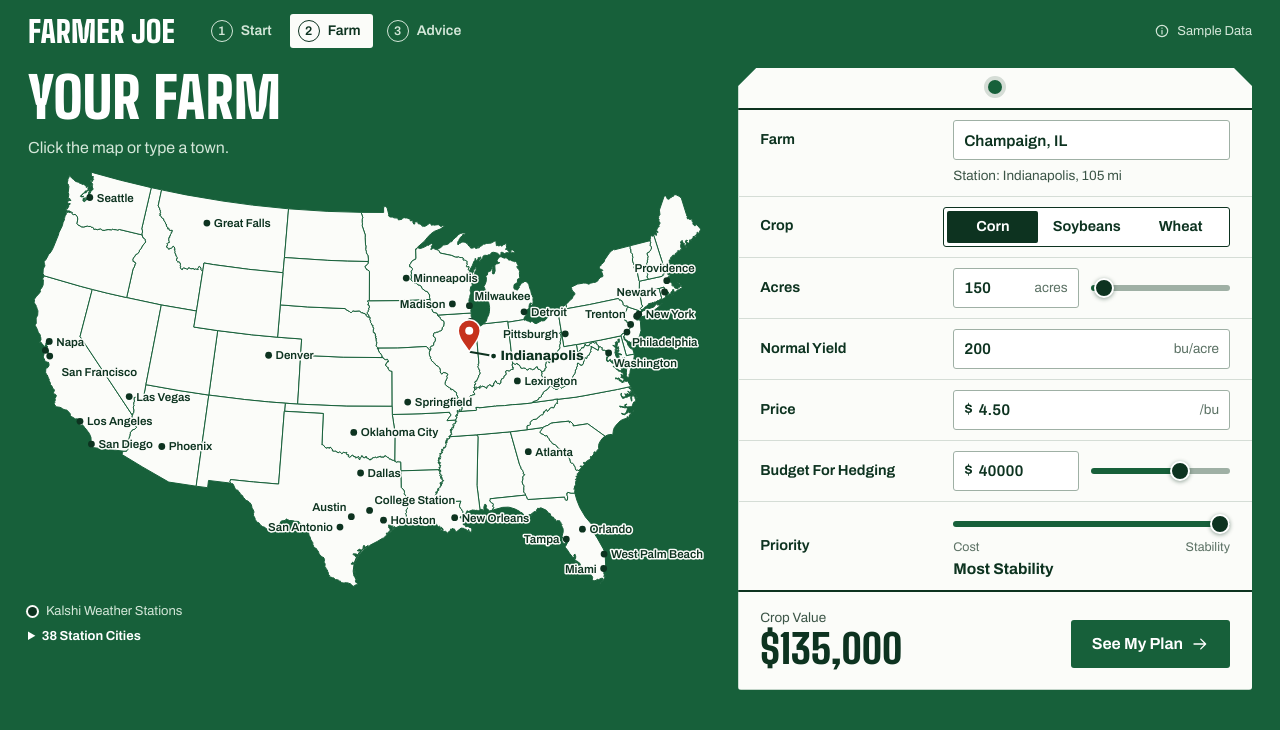
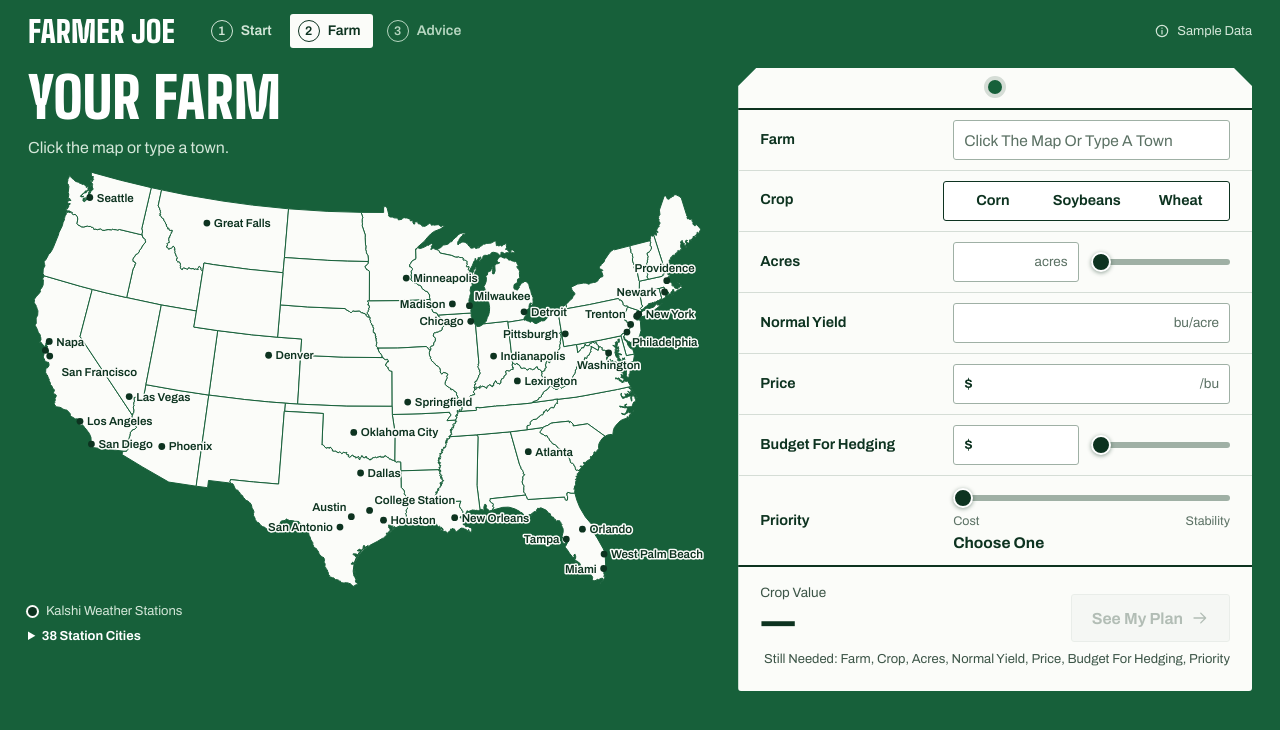
Before and after one commit to sidterminator/Farmer-Joe, a plain HTML site: page frontend/index.html in a window 1280 px wide. Both pictures are taken after a click on the link "START". Drawn offline with Linux system fonts and the light colour scheme; no server answers.

Commit message:
Farm form starts empty; See My Plan waits for every field
- No defaults: no pin, town, crop, numbers or priority. Farm keeps the placeholder 'Click The Map
  Or Type A Town'; number boxes are empty with only their units; sliders start at the far left
  and follow typed values. Picking a crop no longer auto-fills yield or price.
- Priority shows 'Choose One' until the slider is moved; Crop Value shows '—' until acres,
  yield and price are filled.
- 'See My Plan' is disabled until everything is filled, with a 'Still Needed: ...' hint; the
  Advice screen redirects to the form if anything is missing.
- Start clears saved answers and the map pin; 'Edit' from Advice keeps them.

Co-Authored-By: Claude Opus 5.5 <noreply@anthropic.com>

```diff
--- a/frontend/app.js
+++ b/frontend/app.js
@@ -71,9 +71,9 @@
 
   const state = {
     farm: {
-      // Default farm: the parameter sweep's best case (150 ac Champaign corn, $40K, Most Stability).
-      lat: 40.12, lon: -88.24, label: 'Champaign, IL', stationId: 'ind', miles: 107,
-      crop: 'corn', acres: 150, yield: 200, price: 4.5, budget: 40000, lean: 5
+      // The form starts empty: the farmer fills in every field (no defaults).
+      lat: null, lon: null, label: '', stationId: null, miles: 0,
+      crop: null, acres: null, yield: null, price: null, budget: null, lean: null
     },
     touched: { yield: false, price: false },
     scenario: null,
@@ -102,7 +102,7 @@
   function restore() {
     try {
       const saved = JSON.parse(sessionStorage.getItem(STORE_KEY) || 'null');
-      if (saved && saved.farm && B.crops[saved.farm.crop]) {
+      if (saved && saved.farm && (saved.farm.crop === null || B.crops[saved.farm.crop])) {
         Object.assign(state.farm, saved.farm);
         Object.assign(state.touched, saved.touched || {});
       }
@@ -165,9 +165,8 @@
 
   function route() {
     const name = routeName();
-    if (name === 'plan' && !hasLocation()) {
+    if (name === 'plan' && missingFields().length) {
       location.replace('#/farm');
-      setError('where', 'Pin your farm first.');
       return;
     }
     show(name);
@@ -183,9 +182,7 @@
       }
       screen.hidden = !on;
     });
-    document.querySelectorAll('.steps a[href="#/plan"]').forEach(function (a) {
-      if (hasLocation()) a.removeAttribute('aria-disabled'); else a.setAttribute('aria-disabled', 'true');
-    });
+    updateSubmit();
     if (name === 'farm') enterFarm();
     if (name === 'plan') enterPlan();
     if (!firstShow) {
@@ -221,24 +218,51 @@
 
   function cropValue() {
     const f = state.farm;
-    return f.acres * f.yield * f.price;
+    return filled(f.acres) && filled(f.yield) && filled(f.price) ? f.acres * f.yield * f.price : NaN;
   }
 
   function syncForm() {
     const f = state.farm;
     $('where').value = f.label;
     document.querySelectorAll('input[name="crop"]').forEach(function (r) { r.checked = r.value === f.crop; });
-    $('acres').value = f.acres;
-    $('acres-range').value = f.acres;
-    $('yield').value = f.yield;
-    $('price').value = f.price.toFixed(2);
-    $('budget').value = f.budget;
-    $('budget-range').value = f.budget;
-    $('stability').value = f.lean;
-    $('stability-out').textContent = LEAN[f.lean - 1].label;
+    $('acres').value = filled(f.acres) ? f.acres : '';
+    $('acres-range').value = filled(f.acres) ? f.acres : $('acres-range').min;
+    $('yield').value = filled(f.yield) ? f.yield : '';
+    $('price').value = filled(f.price) ? f.price.toFixed(2) : '';
+    $('budget').value = filled(f.budget) ? f.budget : '';
+    $('budget-range').value = filled(f.budget) ? f.budget : $('budget-range').min;
+    $('stability').value = filled(f.lean) ? f.lean : $('stability').min;
+    $('stability-out').textContent = filled(f.lean) ? LEAN[f.lean - 1].label : 'Choose One';
     ['acres-range', 'budget-range', 'stability'].forEach(function (id) { paintRange($(id)); });
     renderWhere();
     renderCropValue();
+    updateSubmit();
+  }
+
+  function filled(v) { return v !== null && v !== undefined && v !== '' && isFinite(v); }
+
+  /* What is still missing before "See My Plan" can be pressed. */
+  function missingFields() {
+    const f = state.farm;
+    const miss = [];
+    if (!hasLocation()) miss.push('Farm');
+    if (!f.crop) miss.push('Crop');
+    if (!(filled(f.acres) && f.acres > 0)) miss.push('Acres');
+    if (!(filled(f.yield) && f.yield > 0)) miss.push('Normal Yield');
+    if (!(filled(f.price) && f.price > 0)) miss.push('Price');
+    if (!(filled(f.budget) && f.budget >= 0)) miss.push('Budget For Hedging');
+    if (!filled(f.lean)) miss.push('Priority');
+    return miss;
+  }
+
+  function updateSubmit() {
+    const miss = missingFields();
+    $('see-plan').disabled = miss.length > 0;
+    $('form-missing').textContent = miss.length ? 'Still Needed: ' + miss.join(', ') : '';
+    $('form-missing').hidden = !miss.length;
+    document.querySelectorAll('.steps a[href="#/plan"]').forEach(function (a) {
+      if (!miss.length) a.removeAttribute('aria-disabled'); else a.setAttribute('aria-disabled', 'true');
+    });
   }
 
   function renderCropValue() {
@@ -265,7 +289,7 @@
     setError('where', '');
     renderWhere();
     if (map) map.setFarm(mapFarm(), animate);
-    document.querySelectorAll('.steps a[href="#/plan"]').forEach(function (a) { a.removeAttribute('aria-disabled'); });
+    updateSubmit();
     save();
   }
 
@@ -338,14 +362,9 @@
       r.addEventListener('change', function () {
         const f = state.farm;
         f.crop = r.value;
-        const crop = B.crops[f.crop];
-        // A yield or price typed for one crop never carries over to another: reset both to the
-        // new crop's defaults (a soybean price of ~$10 was being sent as the corn futures price).
-        f.yield = crop.yield;
-        f.price = crop.price;
-        state.touched.yield = false;
-        state.touched.price = false;
-        syncForm();
+        // No auto-fill: the farmer types yield and price (the server rejects a price that is
+        // implausible for the chosen crop, e.g. a soybean price sent for corn).
+        updateSubmit();
         save();
       });
     });
@@ -354,10 +373,13 @@
       const number = $(numberId);
       const range = $(rangeId);
       number.addEventListener('input', function () {
-        const v = numberFrom(number);
-        state.farm[key] = v;
-        if (isFinite(v)) { range.value = v; paintRange(range); setError(numberId, ''); }
+        const v = number.value.trim() === '' ? null : numberFrom(number);
+        state.farm[key] = filled(v) ? v : null;
+        range.value = filled(v) ? v : range.min;
+        paintRange(range);
+        setError(numberId, '');
         renderCropValue();
+        updateSubmit();
         save();
       });
       range.addEventListener('input', function () {
@@ -366,6 +388,7 @@
         paintRange(range);
         setError(numberId, '');
         renderCropValue();
+        updateSubmit();
         save();
       });
     }
@@ -373,30 +396,37 @@
     pair('budget', 'budget-range', 'budget');
 
     $('yield').addEventListener('input', function () {
-      state.farm.yield = numberFrom($('yield'));
+      const v = $('yield').value.trim() === '' ? null : numberFrom($('yield'));
+      state.farm.yield = filled(v) ? v : null;
       state.touched.yield = true;
       setError('yield', '');
       renderCropValue();
+      updateSubmit();
       save();
     });
     $('price').addEventListener('input', function () {
-      state.farm.price = numberFrom($('price'));
+      const v = $('price').value.trim() === '' ? null : numberFrom($('price'));
+      state.farm.price = filled(v) ? v : null;
       state.touched.price = true;
       setError('price', '');
       renderCropValue();
+      updateSubmit();
       save();
     });
 
-    $('stability').addEventListener('input', function () {
+    // Priority counts as chosen once the farmer moves (or clicks/taps, or keys) the slider.
+    function chooseLean() {
       state.farm.lean = Number($('stability').value);
       $('stability-out').textContent = LEAN[state.farm.lean - 1].label;
       paintRange($('stability'));
+      updateSubmit();
       save();
-    });
+    }
+    ['input', 'change', 'pointerup', 'keyup'].forEach(function (ev) { $('stability').addEventListener(ev, chooseLean); });
 
     $('farm-form').addEventListener('submit', function (e) {
       e.preventDefault();
-      if (validateFarm()) location.hash = '#/plan';
+      if (validateFarm() && !missingFields().length) location.hash = '#/plan';
     });
   }
 
@@ -974,6 +1004,15 @@
       updatePlan(true);
     });
     wireIllustration();
+    $('start').addEventListener('click', function () {
+      try { sessionStorage.removeItem(STORE_KEY); } catch (e) { /* nothing saved */ }
+      Object.assign(state.farm, { lat: null, lon: null, label: '', stationId: null, miles: 0, crop: null,
+                                  acres: null, yield: null, price: null, budget: null, lean: null });
+      state.touched.yield = false;
+      state.touched.price = false;
+      if (map) map.setFarm(null);   // clear the old pin too
+      syncForm();
+    });
     window.addEventListener('hashchange', route);
     route();
   }
--- a/frontend/index.html
+++ b/frontend/index.html
@@ -76,7 +76,7 @@
         <div class="row row-where" id="row-where">
           <label for="where">Farm</label>
           <div class="control">
-            <input type="text" id="where" list="places" autocomplete="off" spellcheck="false" placeholder="Town" aria-describedby="where-out where-error">
+            <input type="text" id="where" list="places" autocomplete="off" spellcheck="false" placeholder="Click The Map Or Type A Town" aria-describedby="where-out where-error">
             <datalist id="places"></datalist>
           </div>
           <p class="where-out" id="where-out" hidden></p>
@@ -86,7 +86,7 @@
         <fieldset class="row">
           <legend>Crop</legend>
           <div class="control seg" id="crop">
-            <label><input type="radio" name="crop" value="corn" checked><span>Corn</span></label>
+            <label><input type="radio" name="crop" value="corn"><span>Corn</span></label>
             <label><input type="radio" name="crop" value="soybeans"><span>Soybeans</span></label>
             <label><input type="radio" name="crop" value="wheat"><span>Wheat</span></label>
           </div>
@@ -95,8 +95,8 @@
         <div class="row" id="row-acres">
           <label for="acres">Acres</label>
           <div class="control pair">
-            <span class="field"><input type="number" id="acres" inputmode="numeric" min="1" max="100000" step="1" value="150" aria-describedby="acres-error"><span class="unit">acres</span></span>
-            <input type="range" id="acres-range" min="10" max="5000" step="10" value="150" aria-label="Acres, slider">
+            <span class="field"><input type="number" id="acres" inputmode="numeric" min="1" max="100000" step="1" aria-describedby="acres-error"><span class="unit">acres</span></span>
+            <input type="range" id="acres-range" min="10" max="5000" step="10" value="10" aria-label="Acres, slider">
           </div>
           <p class="error" id="acres-error" hidden></p>
         </div>
@@ -104,7 +104,7 @@
         <div class="row" id="row-yield">
           <label for="yield">Normal Yield</label>
           <div class="control">
-            <span class="field"><input type="number" id="yield" inputmode="decimal" min="1" max="500" step="1" value="200" aria-describedby="yield-error"><span class="unit">bu/acre</span></span>
+            <span class="field"><input type="number" id="yield" inputmode="decimal" min="1" max="500" step="1" aria-describedby="yield-error"><span class="unit">bu/acre</span></span>
           </div>
           <p class="error" id="yield-error" hidden></p>
         </div>
@@ -112,7 +112,7 @@
         <div class="row" id="row-price">
           <label for="price">Price</label>
           <div class="control">
-            <span class="field"><span class="unit unit-lead">$</span><input type="number" id="price" inputmode="decimal" min="0.01" max="100" step="0.05" value="4.50" aria-describedby="price-error"><span class="unit">/bu</span></span>
+            <span class="field"><span class="unit unit-lead">$</span><input type="number" id="price" inputmode="decimal" min="0.01" max="100" step="0.05" aria-describedby="price-error"><span class="unit">/bu</span></span>
           </div>
           <p class="error" id="price-error" hidden></p>
         </div>
@@ -120,8 +120,8 @@
         <div class="row" id="row-budget">
           <label for="budget">Budget For Hedging</label>
           <div class="control pair">
-            <span class="field"><span class="unit unit-lead">$</span><input type="number" id="budget" inputmode="numeric" min="0" max="1000000" step="500" value="40000" aria-describedby="budget-error"></span>
-            <input type="range" id="budget-range" min="0" max="60000" step="500" value="40000" aria-label="Budget For Hedging, slider">
+            <span class="field"><span class="unit unit-lead">$</span><input type="number" id="budget" inputmode="numeric" min="0" max="1000000" step="500" aria-describedby="budget-error"></span>
+            <input type="range" id="budget-range" min="0" max="60000" step="500" value="0" aria-label="Budget For Hedging, slider">
           </div>
           <p class="error" id="budget-error" hidden></p>
         </div>
@@ -129,16 +129,17 @@
         <div class="row">
           <label for="stability">Priority</label>
           <div class="control lean">
-            <input type="range" id="stability" min="1" max="5" step="1" value="5" aria-describedby="stability-out">
+            <input type="range" id="stability" min="1" max="5" step="1" value="1" aria-describedby="stability-out">
             <div class="lean-ends" aria-hidden="true"><span>Cost</span><span>Stability</span></div>
-            <output id="stability-out" for="stability">Most Stability</output>
+            <output id="stability-out" for="stability">Choose One</output>
           </div>
         </div>
 
         <div class="tag-foot">
           <p class="crop-value"><span>Crop Value</span><strong id="crop-value"></strong></p>
-          <button type="submit" class="btn btn-primary">See My Plan<svg class="icon" aria-hidden="true"><use href="#i-arrow"/></svg></button>
+          <button type="submit" class="btn btn-primary" id="see-plan" disabled>See My Plan<svg class="icon" aria-hidden="true"><use href="#i-arrow"/></svg></button>
         </div>
+        <p class="form-missing" id="form-missing" aria-live="polite"></p>
       </form>
     </div>
   </section>
--- a/frontend/styles.css
+++ b/frontend/styles.css
@@ -951,3 +951,8 @@ body:not(.real-data) .real-only { display: none; }
 .bad-tag { font-size: 11px; font-weight: 600; fill: #8e1f14; paint-order: stroke; stroke: #fff; stroke-width: 3.5px;
   stroke-linejoin: round; pointer-events: none; }
 .sw-bad { width: 9px; height: 9px; border-radius: 50%; background: #c0392b; box-shadow: 0 0 0 2px #fff, 0 0 0 3.5px #c0392b; margin: 0 3px; }
+
+/* Empty farm form: what is still needed before "See My Plan". */
+.form-missing { margin: 0.5rem 0 0; font-size: 0.8125rem; text-align: right; color: var(--ink-2); }
+.form-missing[hidden] { display: none; }
+#see-plan:disabled { opacity: 0.45; cursor: not-allowed; }
```
